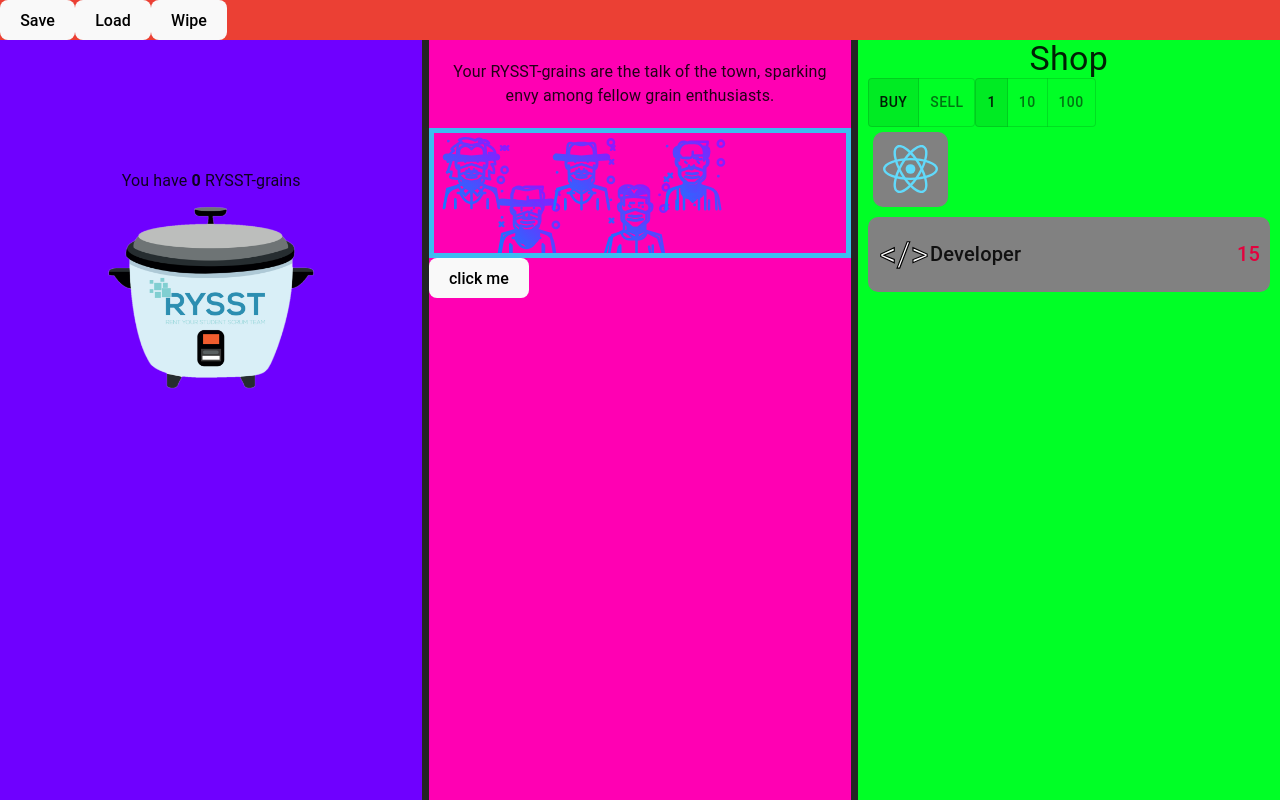
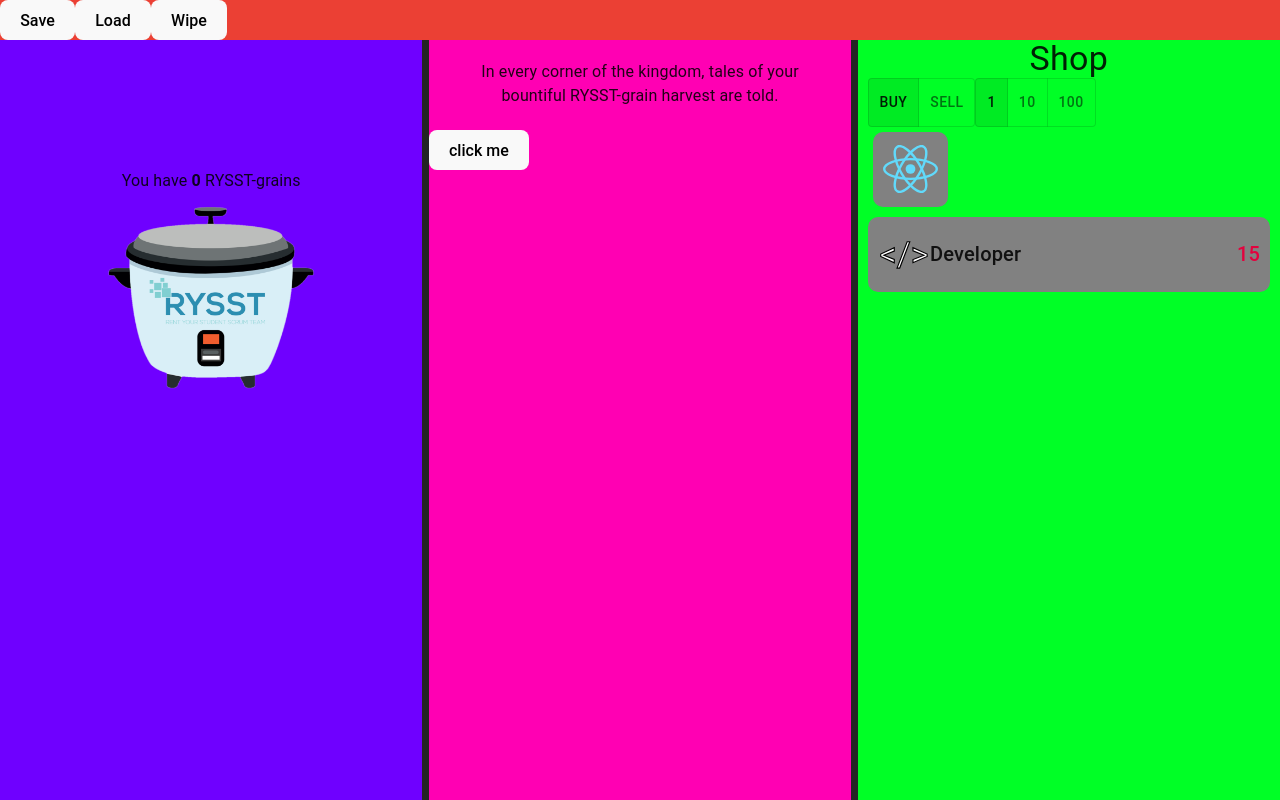
Before and after one commit to Colnn/rysst-clicker, a React (Vite) app: page / in a window 1280 px wide. Built offline with nearby package versions, Linux system fonts and the light colour scheme.

Commit message:
Yippeee :D

```diff
--- a/src/Game/Components/ShopObjectDisplay/index.tsx
+++ b/src/Game/Components/ShopObjectDisplay/index.tsx
@@ -54,6 +54,9 @@ export default function ShopObjectDisplay({ amount, objectName, backgroundSVG }:
         drawImagesOnCanvas();
     }, [amount]);
 
+    if(amount === 0) {
+        return;
+    } else {
         return (
             <Box id='canvas' className={classes.canvas}>
                 <canvas
@@ -62,3 +65,4 @@ export default function ShopObjectDisplay({ amount, objectName, backgroundSVG }:
             </Box>
         );
     }
+}
--- a/src/Game/Components/motivationalTexts/style.ts
+++ b/src/Game/Components/motivationalTexts/style.ts
@@ -7,7 +7,8 @@ export default makeStyles(() => {
         Display: 'flex',
         justifyContent: 'center',
         padding: 20,
-        textAlign: 'center'
+        textAlign: 'center',
+        height: 90,
     },
   };
 });
--- a/src/Game/Display/index.tsx
+++ b/src/Game/Display/index.tsx
@@ -2,7 +2,8 @@ import { Box } from "@mui/material";
 import useStyle from './style'
 import MotivationalTexts from "../Components/motivationalTexts";
 import ShopObjectDisplay from "../Components/ShopObjectDisplay";
-import { useState } from "react";
+import { useEffect, useState } from "react";
+import { defaultShopItems } from "..";
 
 export default function Display() {
     const classes = useStyle();
@@ -12,11 +13,26 @@ export default function Display() {
         setAmount(amount + 1);
     }
 
+    const renderDisplayObject = () => {
+        const newDisplayObjects = defaultShopItems.map(item => (
+            <ShopObjectDisplay
+                key={item.name}
+                amount={item.amount}
+                objectName={item.name}
+                backgroundSVG="/rysst_cooker.png"
+            />
+        ));
+
+        return newDisplayObjects;
+    }
+
     return (
         <>
             <Box className={classes.container} >
                 <MotivationalTexts />
-                <ShopObjectDisplay amount={amount} objectName="Developer" backgroundSVG="/rysst_cooker.png" />
+                {
+                    renderDisplayObject()
+                }
                 <button onClick={weewoo}>click me</button>
             </Box>
         </>
--- a/src/Game/index.tsx
+++ b/src/Game/index.tsx
@@ -11,7 +11,7 @@ let data = {
   'upgrades': [] as UpgradeItem[],
 };
 
-const defaultShopItems: ShopItem[] = [
+export const defaultShopItems: ShopItem[] = [
   { id: 0, name: 'Developer', amount: 0, price: 15 },
 ];
 
--- a/src/index.tsx
+++ b/src/index.tsx
@@ -6,7 +6,5 @@ import { StrictMode } from 'react';
 const container = document.getElementById('root');
 const root = createRoot(container!);
 root.render(
-    <StrictMode>
         <App />
-    </StrictMode>
 );
```
Lines whose indentation alone changed are shown as unchanged.
